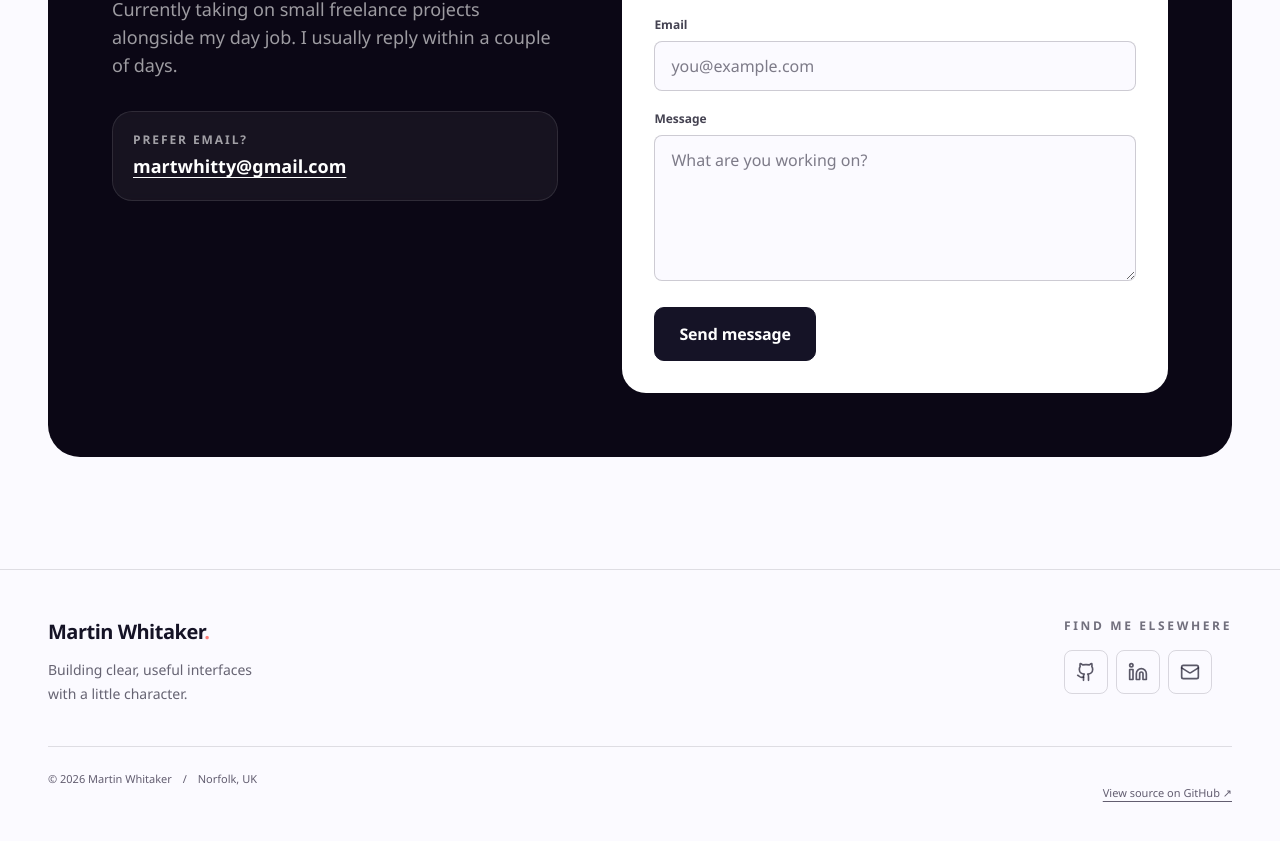
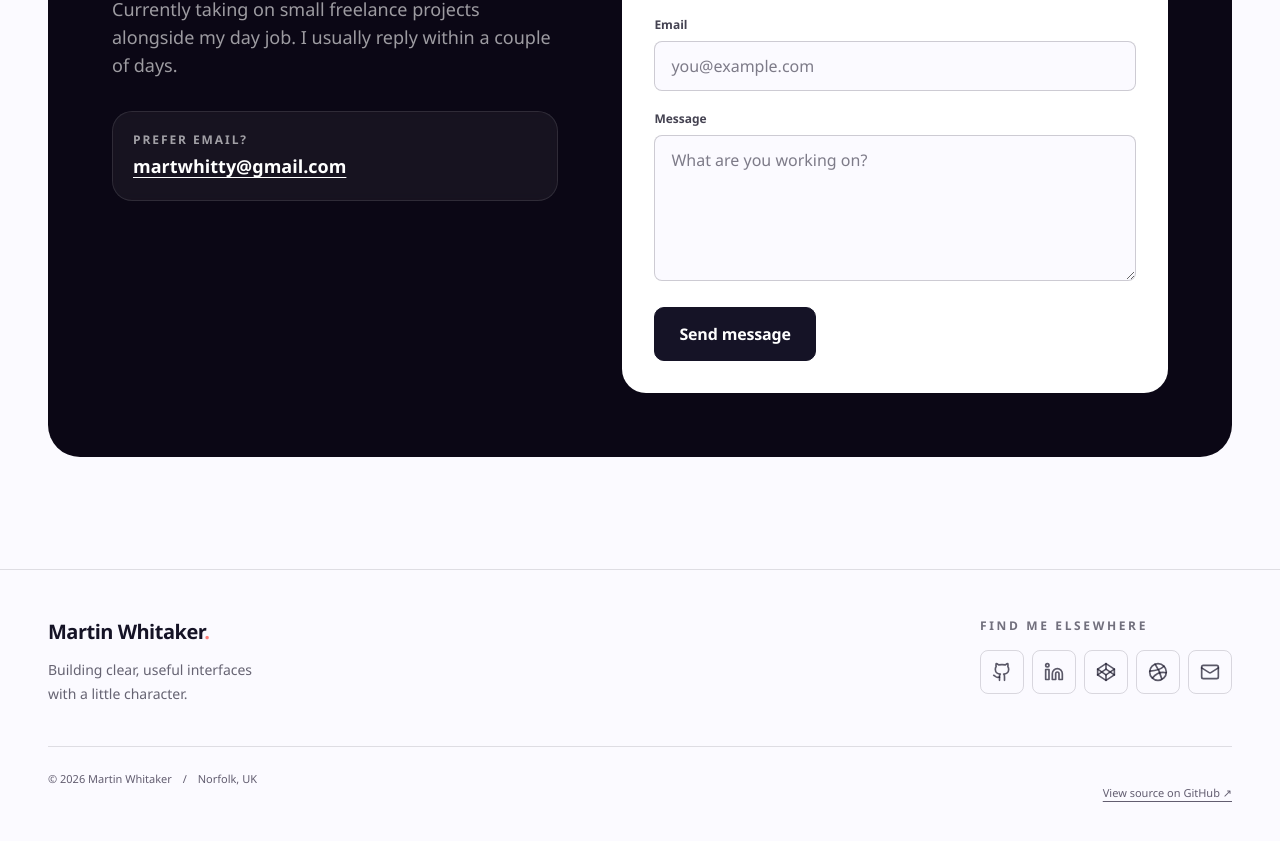
Before and after one commit to sirnightowl/MW-Portfolio, a Next.js app: page / in a window 1280 px wide. Shown: the part 6521-7362 px from the top of the page. Built offline with nearby package versions, Linux system fonts and the light colour scheme; no server answers; a web font is replaced by a local one.

Commit message:
feat: add CodePen and Dribbble social links

```diff
--- a/components/common/SocialLinks.tsx
+++ b/components/common/SocialLinks.tsx
@@ -1,4 +1,4 @@
-import { Github, Linkedin, Mail } from 'lucide-react'
+import { Codepen, Dribbble, Github, Linkedin, Mail } from 'lucide-react'
 import { cn } from '@/lib/utils'
 
 interface SocialLink {
@@ -17,6 +17,16 @@ const socialLinks: SocialLink[] = [
     name: 'LinkedIn',
     url: 'https://www.linkedin.com/in/martin-whitaker',
     icon: <Linkedin size={20} />,
+  },
+  {
+    name: 'CodePen',
+    url: 'https://codepen.io/sirnightowl',
+    icon: <Codepen size={20} aria-hidden="true" />,
+  },
+  {
+    name: 'Dribbble',
+    url: 'https://dribbble.com/sirnightowl',
+    icon: <Dribbble size={20} aria-hidden="true" />,
   },
   {
     name: 'Email',
```
